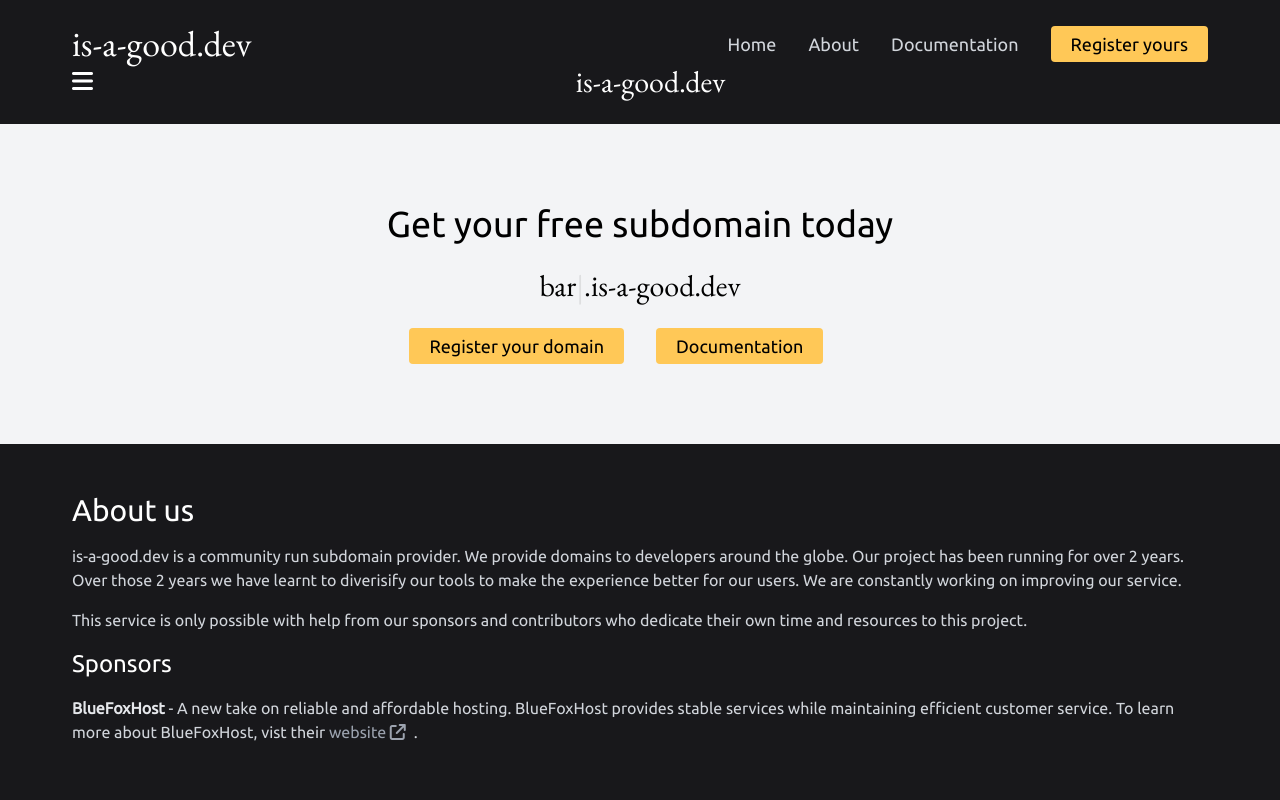
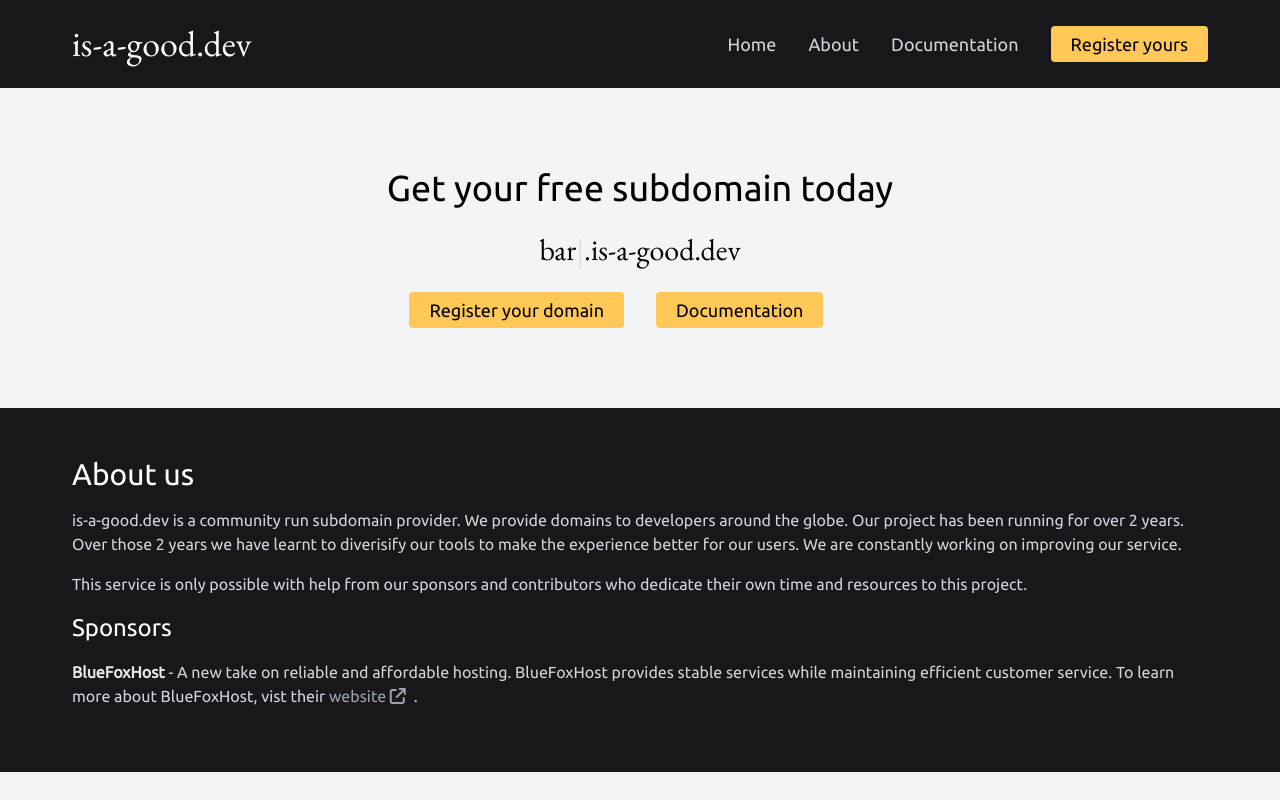
Before and after one commit to is-a-good-dev/site, a website: page index.html in a window 1280 px wide. Shown: the top 800 px of the page. Drawn offline with nearby package versions, Linux system fonts and the light colour scheme.

Commit message:
nav for both mobile and pc showing at once

```diff
--- a/index.html
+++ b/index.html
@@ -44,7 +44,7 @@
                 </div>
             </div>
 
-            <div x-data="{ open: false }">
+            <div x-data="{ open: false }" class="sm:hidden">
                 <div class="flex flex-row items-center">
                     <button @click="open = ! open">
                         <i x-show="!open" class="fas fa-bars text-white text-2xl"></i>
```
Also changed, not shown: dist/style.css.
